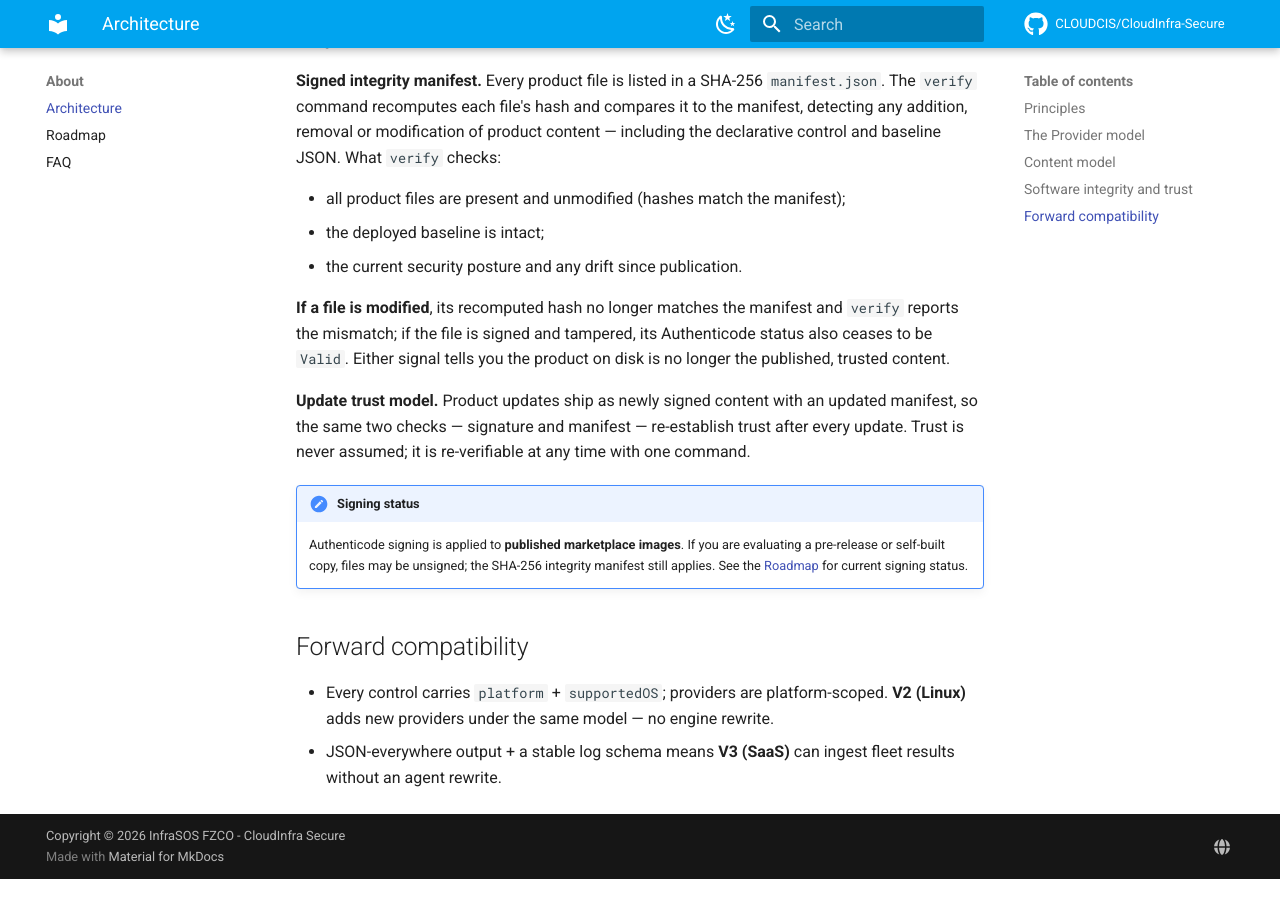
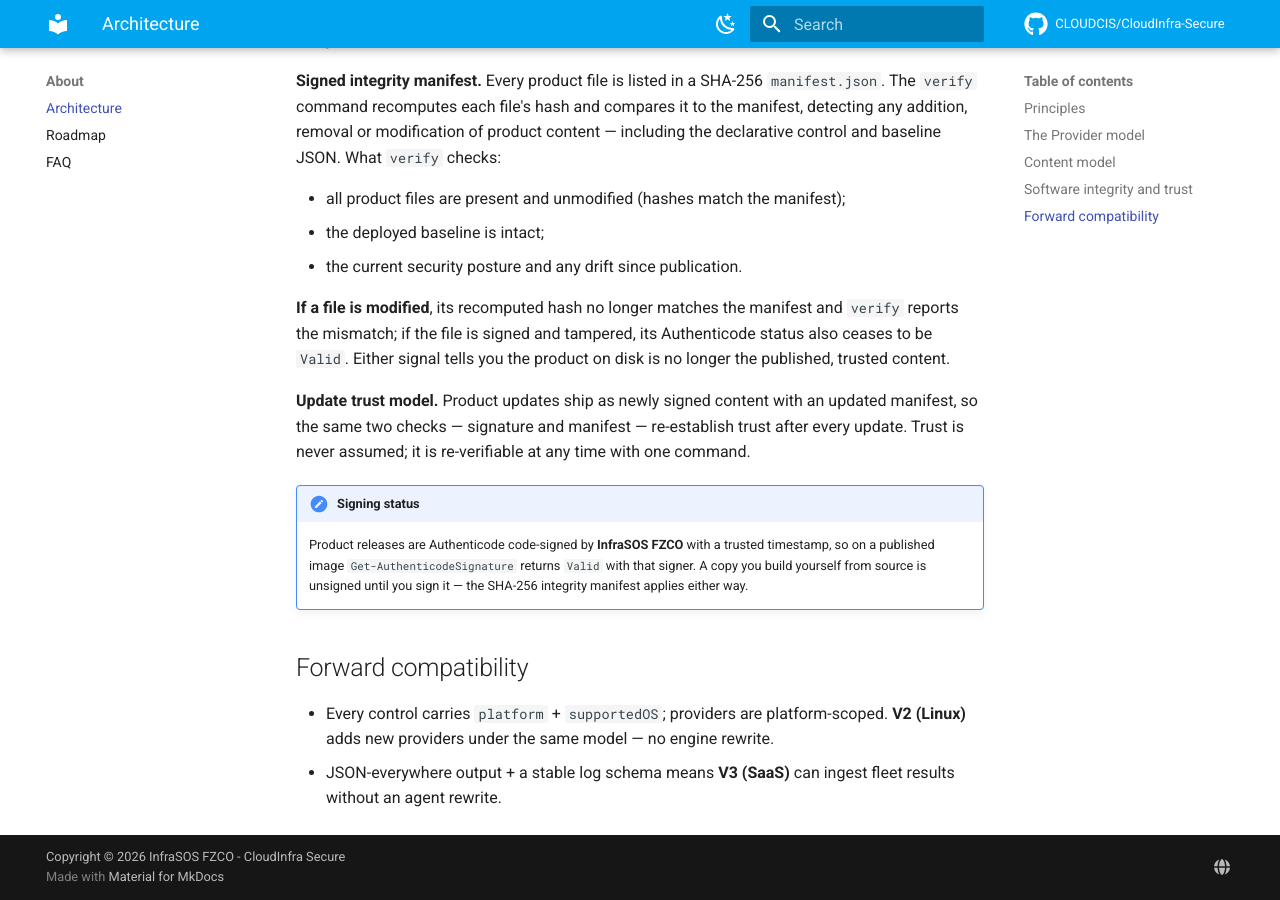
Before and after one commit to CLOUDCIS/CloudInfra-Secure, an MkDocs documentation site: the page built from docs/about/architecture.md, in a window 1280 px wide and 900 px high, scrolled down 1707 px. Built offline with MkDocs 1.6.1 and Material for MkDocs 9.7.7, drawn with Linux system fonts in a browser that asks for light colours; comment, search, counter and statistics services are not loaded; before the commit the page ends 2586 px from its top, so only the background shows below that.

Commit message:
docs: signing is live - present-tense Authenticode wording
Product releases are now Authenticode code-signed by InfraSOS FZCO with a signed
SHA-256 manifest (first signed 1.0.0 release verified). Flip the architecture
Signing status note to present tense and move code signing from In-progress to
V1-current on the roadmap.

Co-Authored-By: Claude Opus 4.8 (1M context) <noreply@anthropic.com>

```diff
--- a/docs/about/architecture.md
+++ b/docs/about/architecture.md
@@ -73,10 +73,10 @@ trust after every update. Trust is never assumed; it is re-verifiable at any tim
 with one command.
 
 !!! note "Signing status"
-    Authenticode signing is applied to **published marketplace images**. If you
-    are evaluating a pre-release or self-built copy, files may be unsigned; the
-    SHA-256 integrity manifest still applies. See the
-    [Roadmap](roadmap.md) for current signing status.
+    Product releases are Authenticode code-signed by **InfraSOS FZCO** with a
+    trusted timestamp, so on a published image `Get-AuthenticodeSignature` returns
+    `Valid` with that signer. A copy you build yourself from source is unsigned
+    until you sign it — the SHA-256 integrity manifest applies either way.
 
 ## Forward compatibility
 
```
Also changed, not shown: docs/about/roadmap.md (+2 -2 lines).
